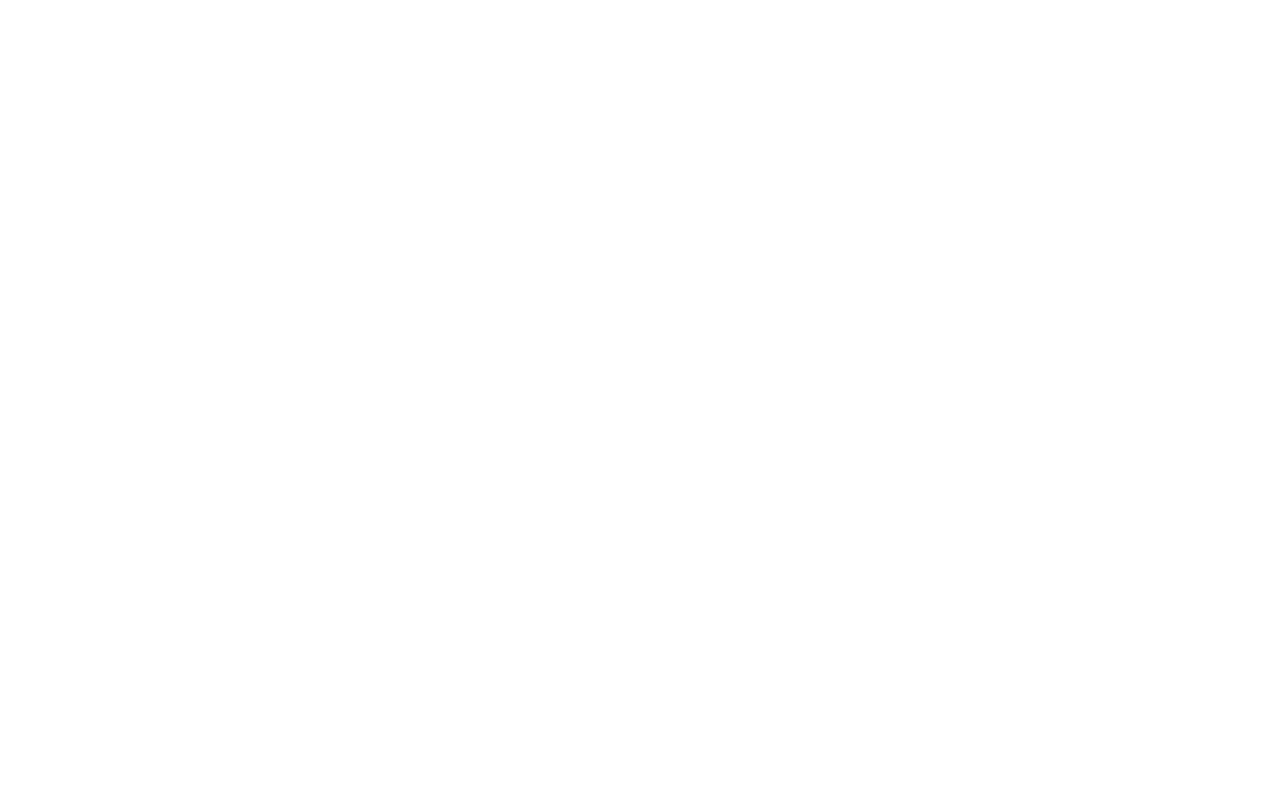
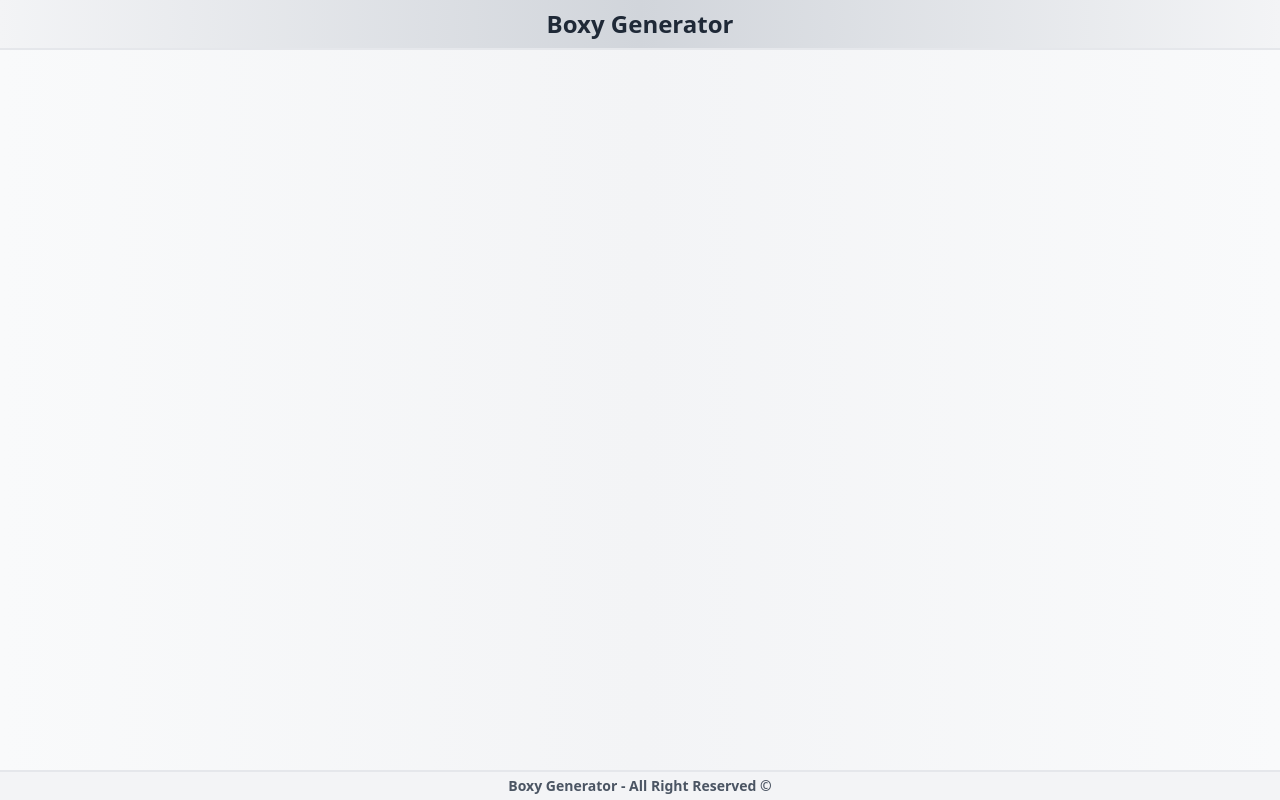
Before and after one commit to jess2304/Boxy-Generator, a React (Vite) app: page / in a window 1280 px wide. Built offline with nearby package versions, Linux system fonts and the light colour scheme.

Commit message:
Layout : Réaliser la répartition header, main, footer avec les styles

```diff
--- a/src/App.jsx
+++ b/src/App.jsx
@@ -1,5 +1,13 @@
+import Footer from "./components/Footer"
+import Header from "./components/Header"
 function App() {
-  return <div></div>
+  return (
+    <div className="min-h-screen flex flex-col">
+      <Header />
+      <main className="flex flex-wrap md:flex-nowrap flex-grow justify-center bg-gradient-to-r from-gray-50 via-gray-100 to-gray-50 text-gray-700"></main>
+      <Footer />
+    </div>
+  )
 }
 
 export default App
--- /dev/null
+++ b/src/components/Footer.jsx
@@ -0,0 +1,9 @@
+export default function Footer() {
+  return (
+    <footer className="p-1 border-t-2 bg-gray-100 text-gray-600">
+      <p className="text-sm text-center font-semibold">
+        Boxy Generator - All Right Reserved ©
+      </p>
+    </footer>
+  )
+}
--- /dev/null
+++ b/src/components/Header.jsx
@@ -0,0 +1,7 @@
+export default function Header() {
+  return (
+    <div className="p-2 border-b-2 border-gray-200 bg-gradient-to-r from-gray-100 via-gray-300 to-gray-100 text-gray-800">
+      <h1 className="text-2xl text-center font-semibold">Boxy Generator</h1>
+    </div>
+  )
+}
```
